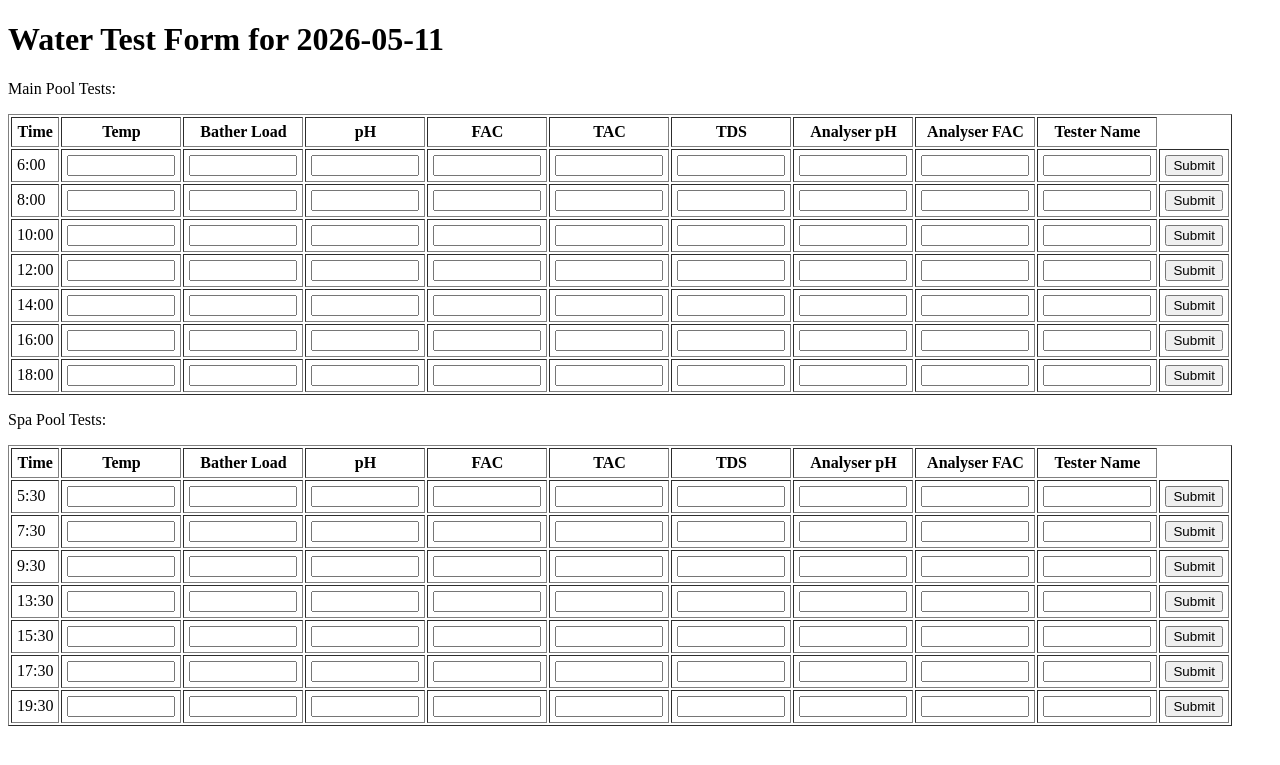
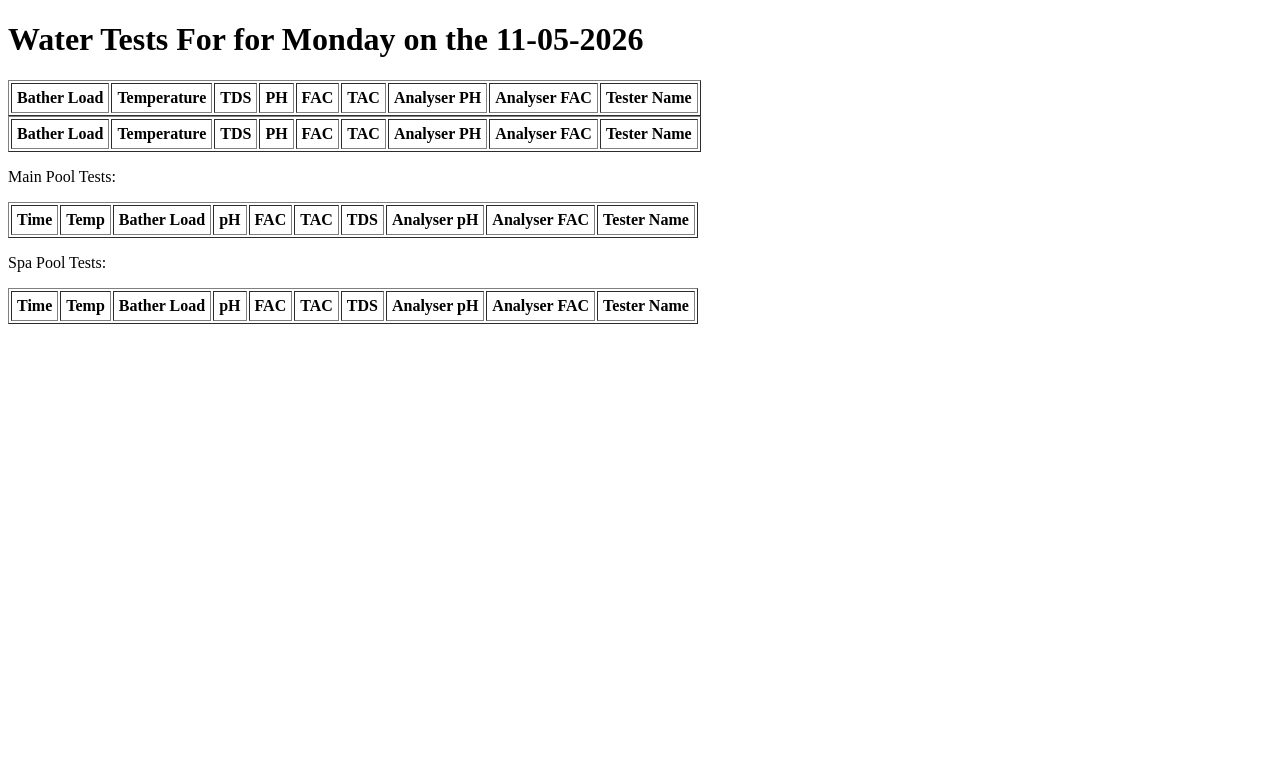
Before and after one commit to jkoe287/pool_tracker, a Flask app: page / in a window 1280 px wide. Shown: the top 765 px of the page. Run offline with Flask 3, Linux system fonts and the light colour scheme; data comes from the database, SQL or seed files in the repository; data that the repository does not hold is empty.

Commit message:
Updated some things

```diff
--- a/app.py
+++ b/app.py
@@ -1,10 +1,35 @@
 from flask import Flask, request, render_template, redirect, jsonify
 import sqlite3
 import datetime
+sqlite3.register_adapter(datetime.date, lambda d: d.isoformat())
+sqlite3.register_converter("DATE", lambda s: s.decode())
 import json
 from scripts import helpers
+from collections import OrderedDict
 
 app = Flask(__name__)
+
+def get_tests_for_pool(pool_names, day):
+    db = get_db()
+    cursor = db.cursor()
+
+    pool_tests = {}
+    for pool_name in pool_names:
+        cursor.execute("""
+            SELECT wt.*, p.name AS pool_name
+            FROM water_tests wt
+            JOIN pools p ON p.id = wt.pool_id
+            WHERE p.name = ?
+            AND wt.test_date = ?
+            ORDER BY wt.test_slot
+        """, (pool_name, day))
+
+        rows = cursor.fetchall()
+        pool_tests[pool_name] = [dict(r) for r in rows]
+
+    db.close()
+    return pool_tests
+
 
 # for future, have range for values
 
@@ -59,7 +84,7 @@ def init_db():
 
     c.execute("""
         INSERT OR IGNORE INTO pools (name)
-        VALUES ('Main'), ('Spa');
+        VALUES ('main'), ('spa');
     """)
 
 
@@ -67,7 +92,9 @@ def init_db():
     conn.close()
 
 def get_db():
-    return sqlite3.connect("data.db")
+    conn = sqlite3.connect("data.db")
+    conn.row_factory = sqlite3.Row
+    return conn
 
 init_db()
 
@@ -83,14 +110,37 @@ def form():
 
     pool_names = list(pool_info['pool_tests'].keys())
 
-    pool_tests = [pool_info['pool_tests'][name][day_number] for name in pool_names]
+    pool_test_schedules = [pool_info['pool_tests'][name][day_number] for name in pool_names]
+
+    # find pool headers
+    pool_header_labels = [
+        list(OrderedDict.fromkeys(
+            pool_info['variable_info'][k]['html_label']
+            for test in pool_test_s
+            for k, v in test.items()
+            if v is True
+        ))
+        for pool_test_s in pool_test_schedules
+    ]
+
 
     print(pool_names)
-    print(pool_tests)
+    print(pool_test_schedules)
+    print(pool_header_labels)
 
+    # find completed tests for said day from sql database
+    completed_tests = get_tests_for_pool(pool_names, day)
+    print(completed_tests)
 
-
-    return render_template("new_form.html", pool_info = pool_info, day_number = day_number, day = day)
+    return render_template("new_form.html",
+                           pool_info = pool_info,
+                           pool_names = pool_names,
+                           pool_test_schedules = pool_test_schedules,
+                           pool_header_labels = pool_header_labels,
+                           completed_tests = completed_tests,
+                           day_date = day.strftime("%d-%m-%Y"),
+                           day_weekday = day.strftime("%A")
+                           )
 
 @app.route("/pool_info")
 def schedule():
@@ -115,7 +165,7 @@ def save_water_test():
                 ?, ?, ?, ?, ?, ?, ?, ?, ?, ?, ?, ?
             )
         """, (
-            data["pool"].capitalize(),
+            data["pool"],
             datetime.date.today(),
             data["time"],
             data['slot'],
--- a/pool_info.json
+++ b/pool_info.json
@@ -49,8 +49,6 @@
                   { "time": "19:30", "bath_l":true, "temp":true, "tds":true, "ph":true, "fac": true, "tac":true, "an_ph":true, "an_fac": true, "tester":true }
                ],
                [
-                  { "time": "5:30", "bath_l":true, "temp":true, "tds":true, "ph":true, "fac": true, "tac":true, "an_ph":true, "an_fac": true, "tester":true },
-                  { "time": "7:30", "bath_l":true, "temp":true, "tds":true, "ph":true, "fac": true, "tac":true, "an_ph":true, "an_fac": true, "tester":true },
                   { "time": "9:30", "bath_l":true, "temp":true, "tds":true, "ph":true, "fac": true, "tac":true, "an_ph":true, "an_fac": true, "tester":true },
                   { "time": "13:30", "bath_l":true, "temp":true, "tds":true, "ph":true, "fac": true, "tac":true, "an_ph":true, "an_fac": true, "tester":true },
                   { "time": "15:30", "bath_l":true, "temp":true, "tds":true, "ph":true, "fac": true, "tac":true, "an_ph":true, "an_fac": true, "tester":true },
@@ -58,8 +56,6 @@
                   { "time": "19:30", "bath_l":true, "temp":true, "tds":true, "ph":true, "fac": true, "tac":true, "an_ph":true, "an_fac": true, "tester":true }
                ],
                [
-                  { "time": "5:30", "bath_l":true, "temp":true, "tds":true, "ph":true, "fac": true, "tac":true, "an_ph":true, "an_fac": true, "tester":true },
-                  { "time": "7:30", "bath_l":true, "temp":true, "tds":true, "ph":true, "fac": true, "tac":true, "an_ph":true, "an_fac": true, "tester":true },
                   { "time": "9:30", "bath_l":true, "temp":true, "tds":true, "ph":true, "fac": true, "tac":true, "an_ph":true, "an_fac": true, "tester":true },
                   { "time": "13:30", "bath_l":true, "temp":true, "tds":true, "ph":true, "fac": true, "tac":true, "an_ph":true, "an_fac": true, "tester":true },
                   { "time": "15:30", "bath_l":true, "temp":true, "tds":true, "ph":true, "fac": true, "tac":true, "an_ph":true, "an_fac": true, "tester":true },
@@ -146,11 +142,11 @@
                "group_label":false,
                "info":"Temperature of the pool in C.",
                "limiter":{
-                  "main_pool":{
+                  "main":{
                      "upper_limit": 28,
                      "lower_limit": 26
                   },
-                  "spa_pool":{
+                  "spa":{
                      "upper_limit": 40,
                      "lower_limit": 35
                   }
@@ -170,11 +166,11 @@
                "group_label":false,
                "info":"Ph value of the water.",
                "limiter":{
-                  "main_pool":{
+                  "main":{
                      "upper_limit": 8,
                      "lower_limit": 7
                   },
-                  "spa_pool":{
+                  "spa":{
                      "upper_limit": 8,
                      "lower_limit": 7
                   }
@@ -187,11 +183,11 @@
                "group_label":false,
                "info":"Free Available Chlorine in the pool in g/L.",
                "limiter":{
-                  "main_pool":{
+                  "main":{
                      "upper_limit": 3,
                      "lower_limit": 0.5
                   },
-                  "spa_pool":{
+                  "spa":{
                      "upper_limit": 6,
                      "lower_limit": 1.5
                   }
@@ -204,11 +200,11 @@
                "group_label":false,
                "info":"Total Available Chlorine in the pool in g/L.",
                "limiter":{
-                  "main_pool":{
+                  "main":{
                      "upper_limit": 0.5,
                      "lower_limit": 0.1
                   },
-                  "spa_pool":{
+                  "spa":{
                      "upper_limit": 0.5,
                      "lower_limit": 0.1
                   }
@@ -221,11 +217,11 @@
                "group_label":false,
                "info":"Total Available Solids in the pool.",
                "limiter":{
-                  "main_pool":{
+                  "main":{
                      "upper_limit": 5,
                      "lower_limit": 0
                   },
-                  "spa_pool":{
+                  "spa":{
                      "upper_limit": 5,
                      "lower_limit": 0
                   }
@@ -233,14 +229,14 @@
             },
          "an_ph":
             {
-               "html_label":"PH",
+               "html_label":"Analyser PH",
                "html_type":"number",
                "group_label":"Analysers",
                "info":"Analyser PH value."
             },
          "an_fac":
             {
-               "html_label":"FAC",
+               "html_label":"Analyser FAC",
                "html_type":"number",
                "group_label":"Analysers",
                "info":"Analyser Free Available value."
--- a/templates/new_form.html
+++ b/templates/new_form.html
@@ -6,8 +6,19 @@
 </head>
 <body>
     <h1>
-    Water Test Form  for {{day}}
+    Water Tests For for {{day_weekday}} on the {{day_date}}
     </h1>
+
+    {% for pool in pool_names %}
+    <table data-pool="main" border="1" cellpadding="5">
+    <tr>
+        {% for header in pool_header_labels[loop.index0] %}
+        <th>{{header}}</th>
+        {% endfor %}
+    </tr>
+    </table>
+    {% endfor %}
+
     <p>Main Pool Tests:</p>
     <table data-pool="main" border="1" cellpadding="5">
         <tr>
@@ -136,6 +147,8 @@ function SubmitButtonClick(button) {
 
     console.log(data);
 
+    // write test cases, to catch invalid data input in frontend
+
 
     fetch("/api/water-test", {
             method: "POST",
```
Also changed, not shown: 2 other files.
